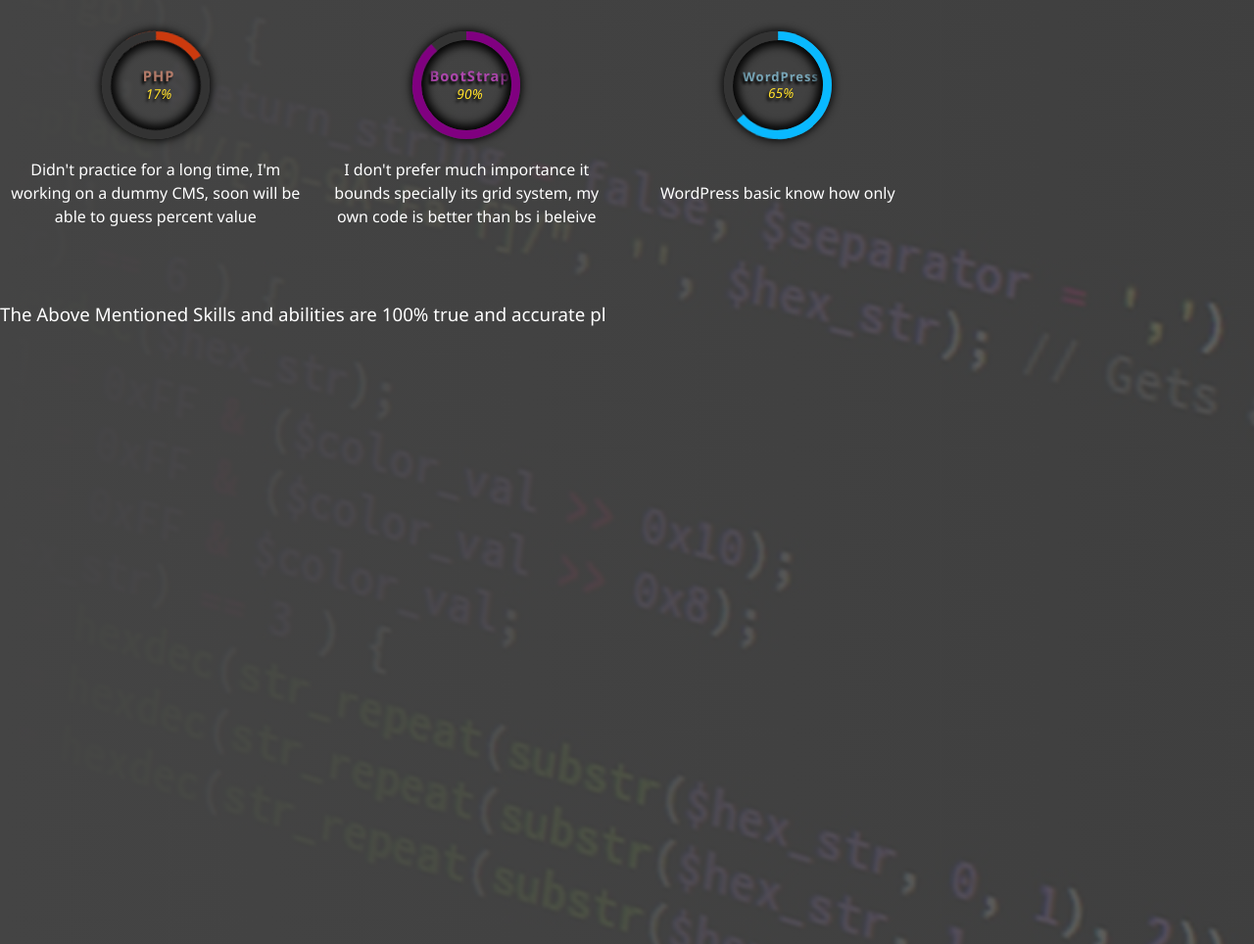
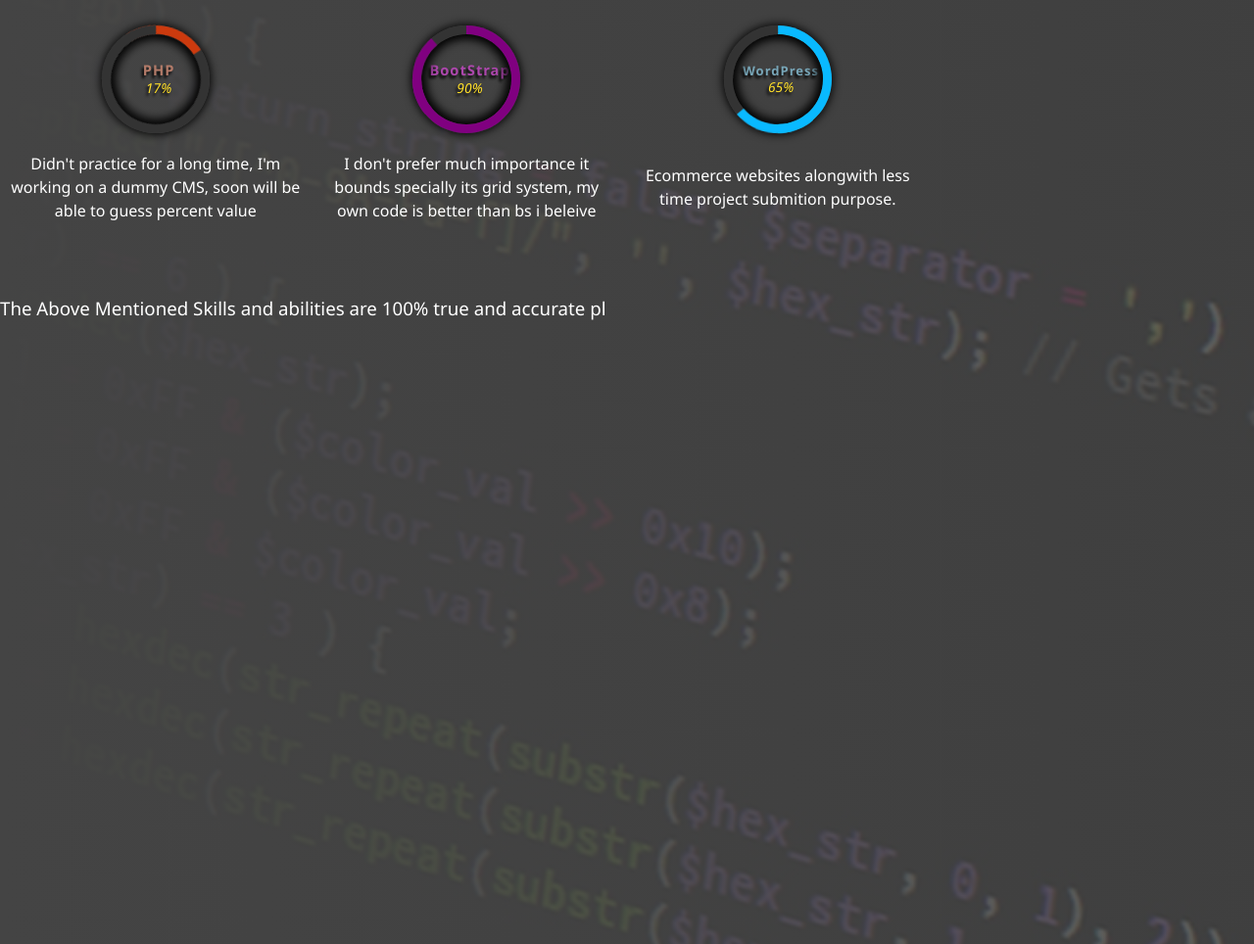
Before and after one commit to WebDevUniverse/portfoliox3, a website: page dist/pages/skills.html in a window 1280 px wide. Shown: the part 788-1752 px from the top of the page at 98% size. Drawn offline with Linux system fonts and the light colour scheme.

Commit message:
updated skills

```diff
--- a/dist/pages/skills.html
+++ b/dist/pages/skills.html
@@ -199,7 +199,7 @@
                 <!-- -------------------Skill Circle -->
                 <!-- -------------------Skill Circle -->
                 <div class="progress">
-                    <p class="info"> WordPress basic know how only </p>
+                    <p class="info"> Ecommerce websites alongwith less time project submition purpose. </p>
                     <div class="skill-wp">
                         <span class="title" style="font-size: 13px;">WordPress<br> <span> 65% </span></span>
                         <div class="back">
```
